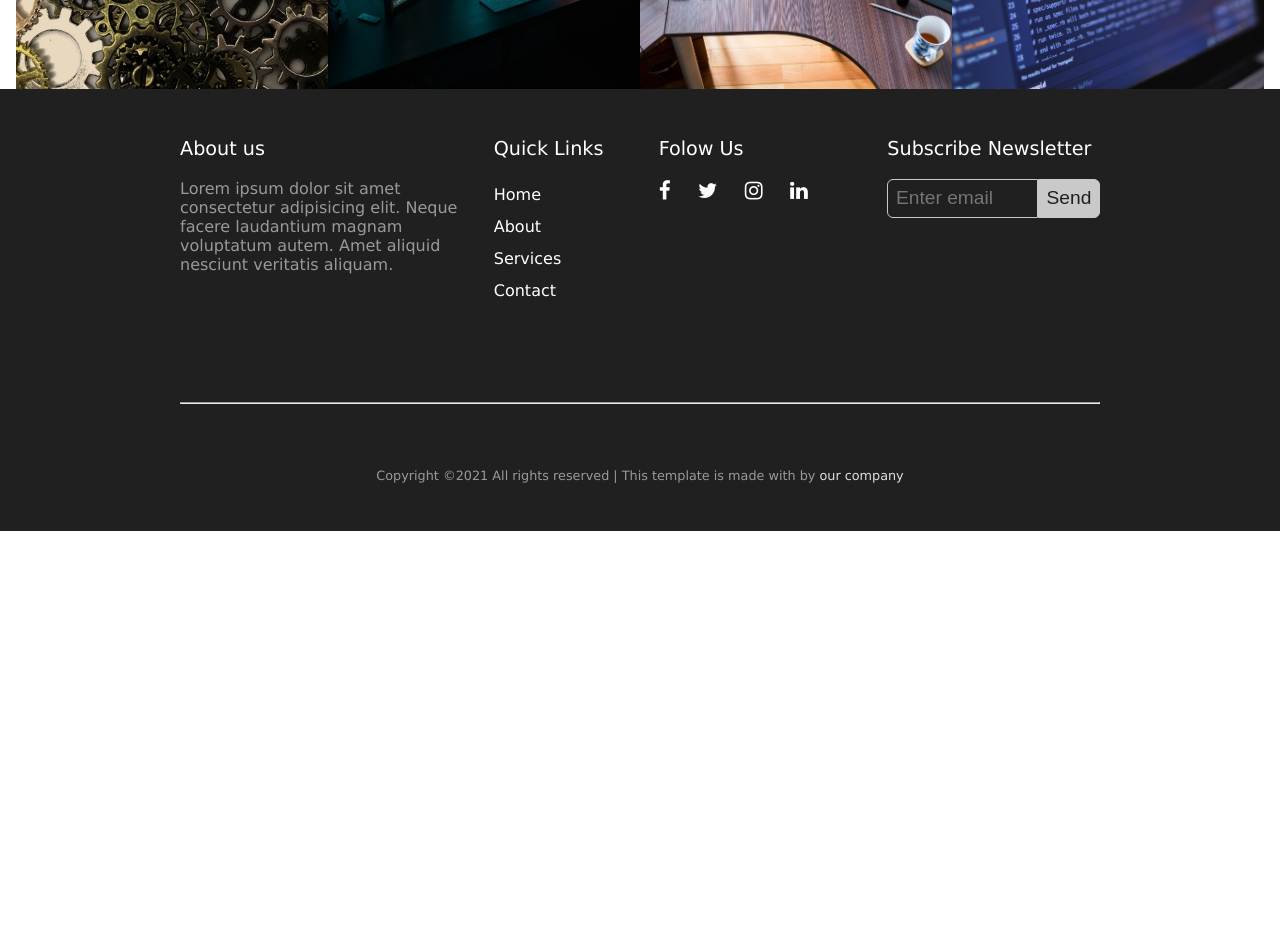
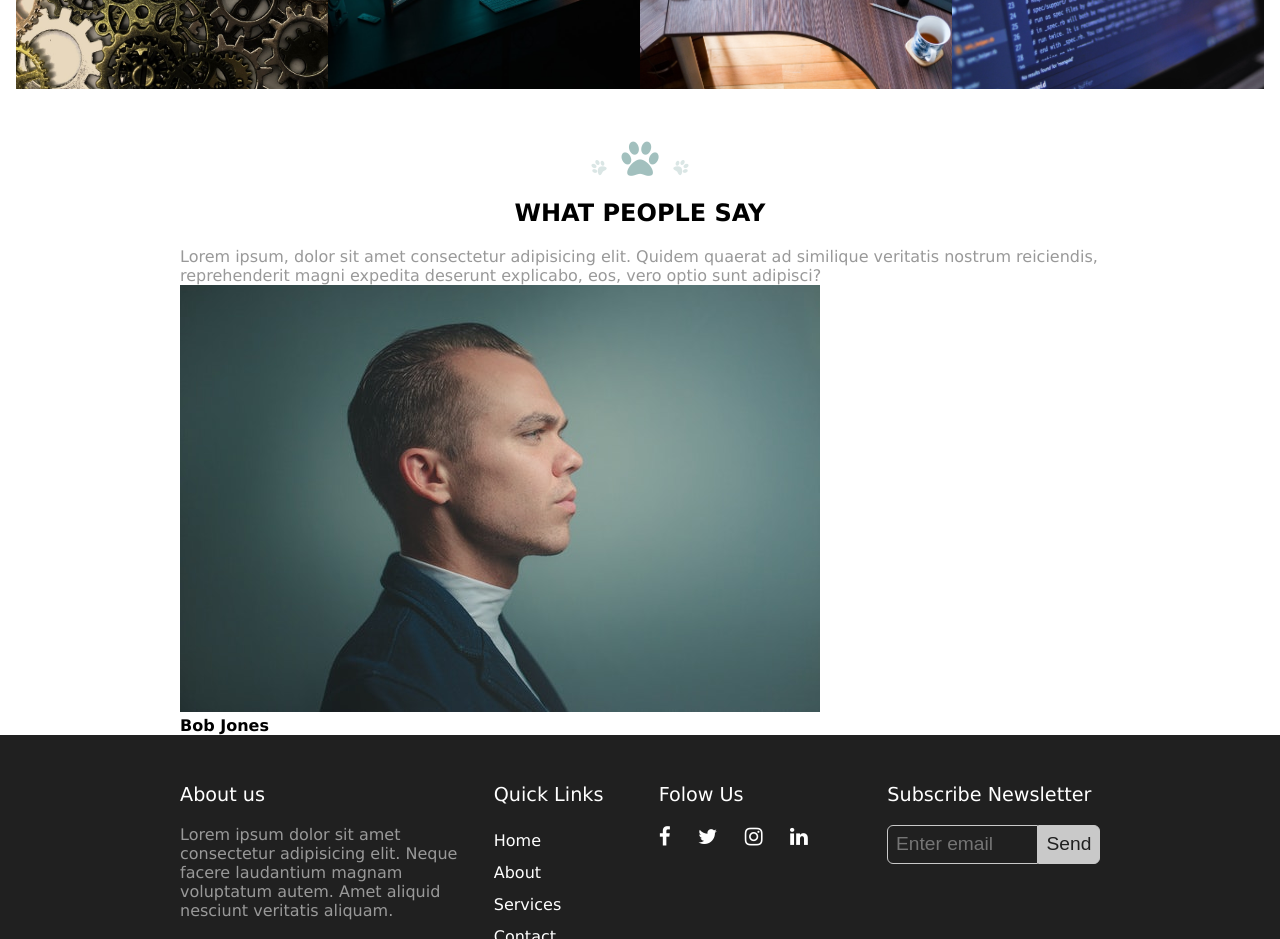
Before and after one commit to MariusCodeAcademy/JS3_Dogger, a plain HTML site: page index.html in a window 1280 px wide. Shown: the part 3560-4499 px from the top of the page. Drawn offline with Linux system fonts and the light colour scheme.

Commit message:
review secition one review + imges

```diff
--- a/index.html
+++ b/index.html
@@ -268,6 +268,36 @@
       </div>
     </section>
 
+    <!-- Reviews section -->
+
+    <section class="reviews">
+      <div class="container">
+        <div class="heading-section">
+          <div class="paws-container">
+            <i class="fa fa-paw paw--left"></i>
+            <i class="fa fa-paw paw--center"></i>
+            <i class="fa fa-paw paw--right"></i>
+          </div>
+          <h2 class="section__title">What people say</h2>
+        </div>
+
+        <div class="reviews-grid">
+          <div class="review">
+            <p class="review__text">
+              Lorem ipsum, dolor sit amet consectetur adipisicing elit. Quidem
+              quaerat ad similique veritatis nostrum reiciendis, reprehenderit
+              magni expedita deserunt explicabo, eos, vero optio sunt adipisci?
+            </p>
+            <div class="review__img-wrapper">
+              <img src="./img/reviews/r_1.jpg" alt="Image of bob" />
+            </div>
+            <h4 class="review__title">Bob Jones</h4>
+          </div>
+        </div>
+      </div>
+      <!-- container end -->
+    </section>
+
     <!-- footer  -->
 
     <footer class="footer">
```
Also changed, not shown: img/reviews/r_1.jpg (added), img/reviews/r_2.jpg (added), img/reviews/r_3.jpg (added).
